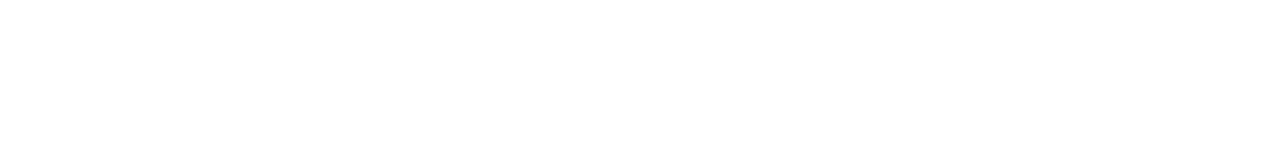
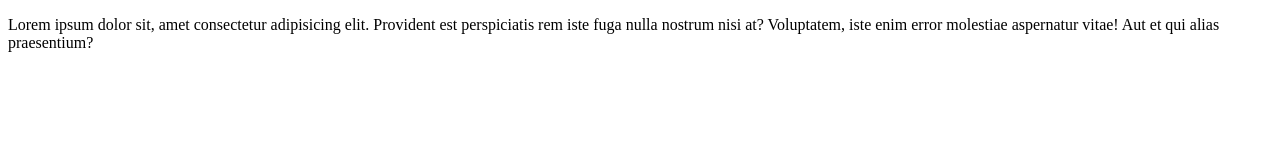
Before and after one commit to agustinamdiaz/PruebaGit, a plain HTML site: page index.html in a window 1280 px wide. Drawn offline with Linux system fonts and the light colour scheme.

Commit message:
Modifique el index

```diff
--- a/index.html
+++ b/index.html
@@ -6,6 +6,7 @@
     <title>Document</title>
 </head>
 <body>
+    <p>Lorem ipsum dolor sit, amet consectetur adipisicing elit. Provident est perspiciatis rem iste fuga nulla nostrum nisi at? Voluptatem, iste enim error molestiae aspernatur vitae! Aut et qui alias praesentium?</p>
 
 </body>
 </html>
```
